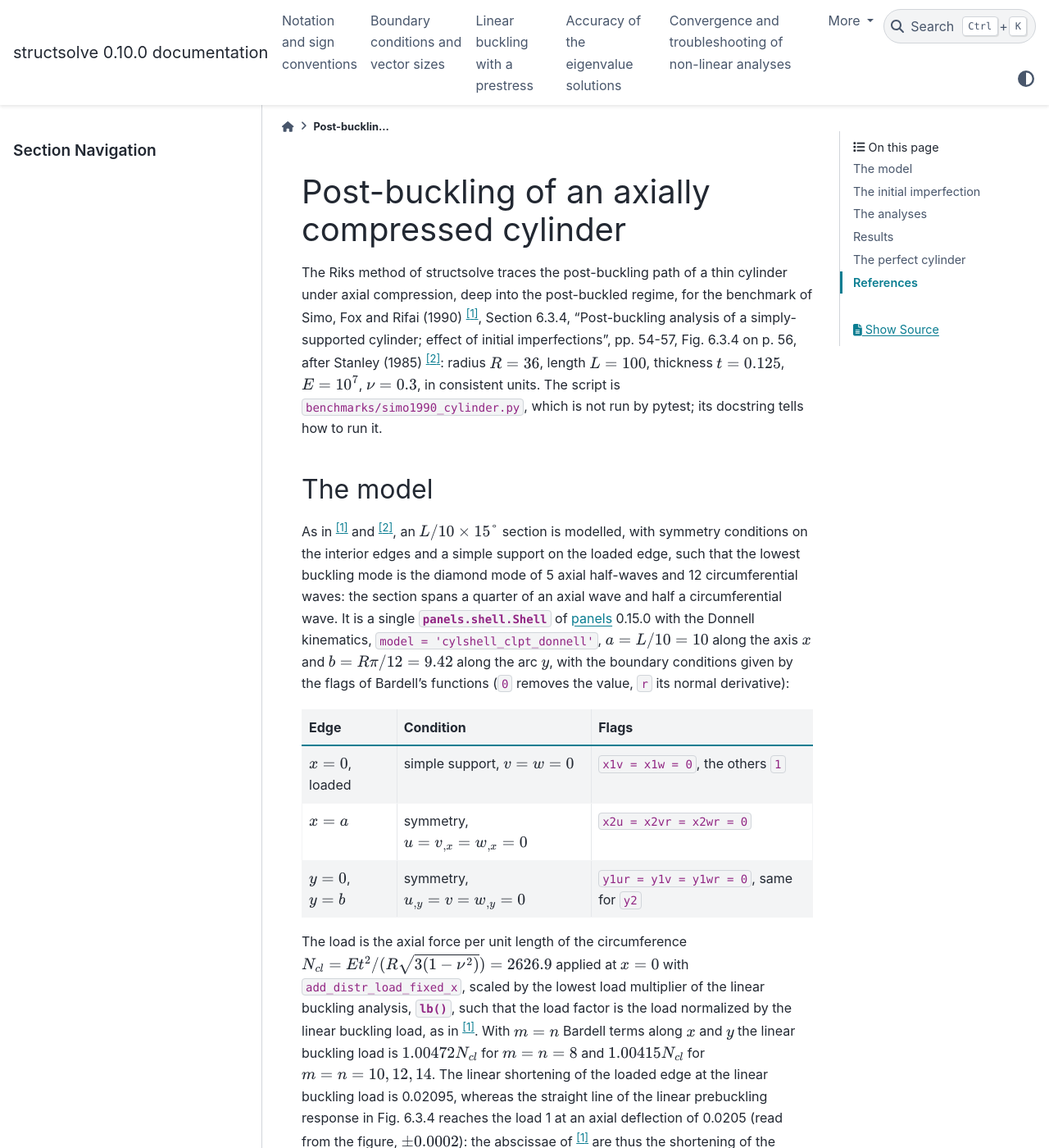
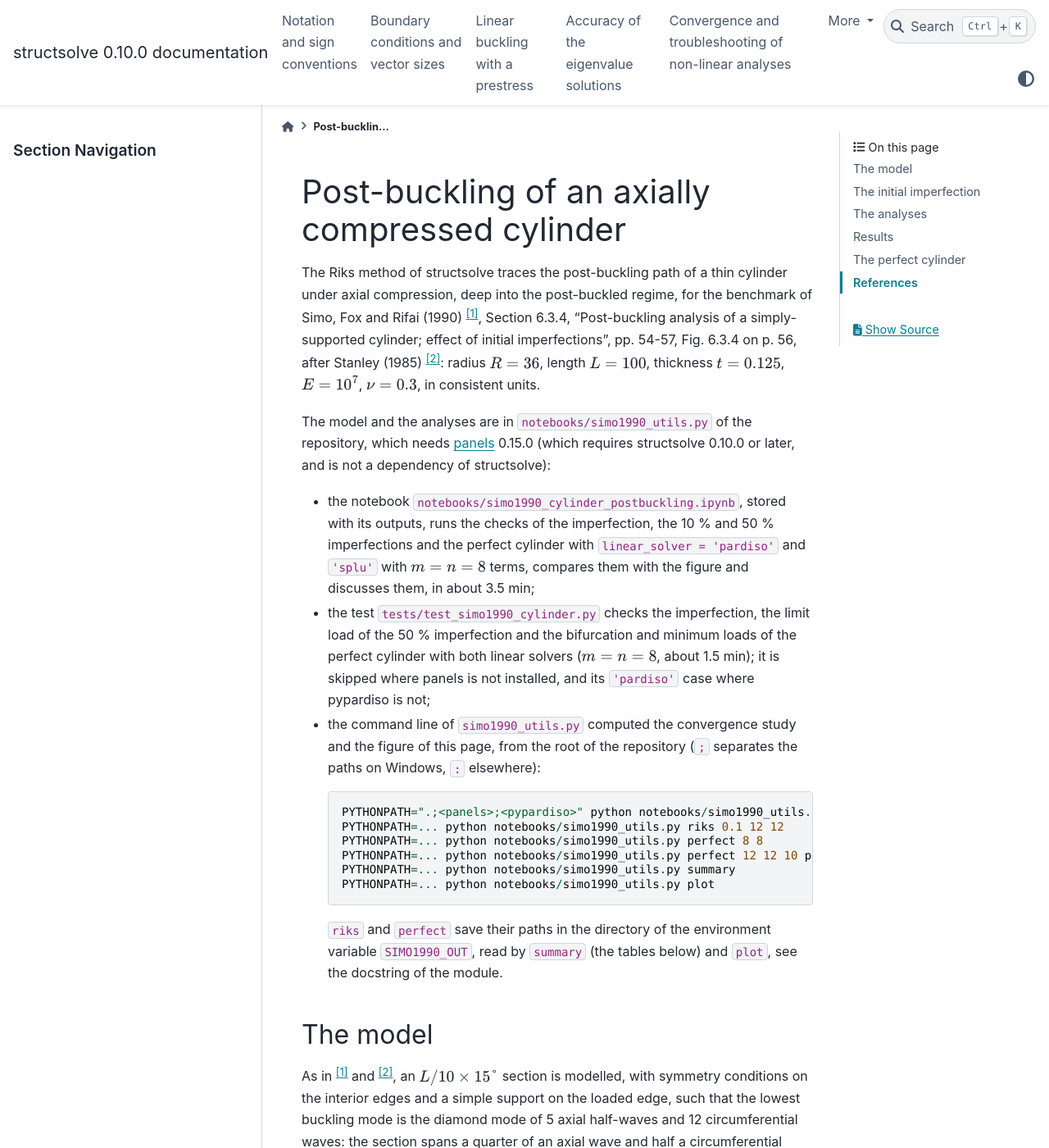
Before and after one commit to saullocastro/structsolve, a Sphinx documentation site: the page built from doc/source/ex_cylinder_postbuckling.rst, in a window 1280 px wide and 1400 px high. Shown: the whole window at 82% size. Built offline with Sphinx 7.4.7 and the PyData theme 0.15.4, drawn with Linux system fonts in a browser that asks for light colours; pages that are not in the unit, such as notebooks, are missing from menus; some of the changed text lies outside the part shown.

Commit message:
DOC: notebook simo1990_cylinder_postbuckling.ipynb with its outputs, notebooks/README.md; ex_cylinder_postbuckling and CHANGELOG with the new paths

```diff
--- a/doc/source/ex_cylinder_postbuckling.rst
+++ b/doc/source/ex_cylinder_postbuckling.rst
@@ -7,9 +7,37 @@ benchmark of Simo, Fox and Rifai (1990) [1]_, Section 6.3.4,
 "Post-buckling analysis of a simply-supported cylinder; effect of initial
 imperfections", pp. 54-57, Fig. 6.3.4 on p. 56, after Stanley (1985) [2]_:
 radius `R = 36`, length `L = 100`, thickness `t = 0.125`, `E = 10^7`,
-`\nu = 0.3`, in consistent units. The script is
-``benchmarks/simo1990_cylinder.py``, which is not run by pytest; its
-docstring tells how to run it.
+`\nu = 0.3`, in consistent units.
+
+The model and the analyses are in ``notebooks/simo1990_utils.py`` of the
+repository, which needs `panels <https://github.com/saullocastro/panels>`_
+0.15.0 (which requires structsolve 0.10.0 or later, and is not a
+dependency of structsolve):
+
+- the notebook ``notebooks/simo1990_cylinder_postbuckling.ipynb``, stored
+  with its outputs, runs the checks of the imperfection, the 10 % and 50 %
+  imperfections and the perfect cylinder with ``linear_solver = 'pardiso'``
+  and ``'splu'`` with `m = n = 8` terms, compares them with the figure and
+  discusses them, in about 3.5 min;
+- the test ``tests/test_simo1990_cylinder.py`` checks the imperfection, the
+  limit load of the 50 % imperfection and the bifurcation and minimum loads
+  of the perfect cylinder with both linear solvers (`m = n = 8`, about 1.5
+  min); it is skipped where panels is not installed, and its ``'pardiso'``
+  case where pypardiso is not;
+- the command line of ``simo1990_utils.py`` computed the convergence study
+  and the figure of this page, from the root of the repository (``;``
+  separates the paths on Windows, ``:`` elsewhere)::
+
+    PYTHONPATH=".;<panels>;<pypardiso>" python notebooks/simo1990_utils.py verify
+    PYTHONPATH=... python notebooks/simo1990_utils.py riks 0.1 12 12
+    PYTHONPATH=... python notebooks/simo1990_utils.py perfect 8 8
+    PYTHONPATH=... python notebooks/simo1990_utils.py perfect 12 12 10 pardiso
+    PYTHONPATH=... python notebooks/simo1990_utils.py summary
+    PYTHONPATH=... python notebooks/simo1990_utils.py plot
+
+  ``riks`` and ``perfect`` save their paths in the directory of the
+  environment variable ``SIMO1990_OUT``, read by ``summary`` (the tables
+  below) and ``plot``, see the docstring of the module.
 
 The model
 ---------
@@ -107,18 +135,19 @@ stiffness matrix is `\boldsymbol{K}_{T,imp}(\boldsymbol{0})`. Panels'
 `\boldsymbol{K}_G(\boldsymbol{N}_0)`: it has the resultants of the linear part
 of the strains only (the geometric stiffness of the non-linear part is in
 ``calc_kC(c, NLgeom=True)``), such that it is homogeneous of degree one in
-``c``. The script integrates `\boldsymbol{K}_G(\boldsymbol{N}_0)` at the
+``c``. The module integrates `\boldsymbol{K}_G(\boldsymbol{N}_0)` at the
 Gauss points of the shell, with `\boldsymbol{N}_0` from
 :meth:`.Shell.stress` with ``NLgeom=True`` and the derivatives of Bardell's
 functions of :mod:`panels.bardell`. The callables passed to
 :class:`.Analysis` are:
 
-.. literalinclude:: ../../benchmarks/simo1990_cylinder.py
+.. literalinclude:: ../../notebooks/simo1990_utils.py
     :pyobject: ImperfectShell
 
-The command ``verify`` of the script checks, for `m = n = 8` and `\xi = 0.5`:
+The command ``verify`` of the module checks (also in the notebook and,
+for `m = n = 6`, in the test), for `m = n = 8` and `\xi = 0.5`:
 
-- the matrix of the script with the linear resultants equals
+- the matrix of the module with the linear resultants equals
   ``calc_kG(c)`` of panels to `8 \times 10^{-16}`, whereas with the complete
   resultants the two differ by `2 \times 10^{-3}` (relative maximum entry,
   random state), i.e. ``calc_kG(c)`` has no non-linear resultants;
@@ -151,7 +180,7 @@ deflections are those of `u(0, y)` over 61 points along the loaded edge.
 The perfect cylinder runs with ``inertia = True`` and ``branch_switching =
 10``, ``initialInc = maxInc = 0.03`` and the unknowns scaled to a unit
 diagonal of the linear stiffness matrix (the class ``ScaledModel`` of the
-script, which changes only the coordinates of the Ritz vector), with
+module, which changes only the coordinates of the Ritz vector), with
 ``linear_solver = 'splu'`` (the sign of the determinant, ``perfect 8 8``)
 or ``'pardiso'`` (the number of negative eigenvalues, ``perfect 12 12 10
 pardiso``). This benchmark found two weaknesses of structsolve, fixed in
@@ -172,7 +201,7 @@ Results
 -------
 
 The values read from Fig. 6.3.4 of [1]_ (`\pm 0.0003` in the axial
-deflection and `\pm 0.01` in the load, see the script for all the points)
+deflection and `\pm 0.01` in the load, see the module for all the points)
 against structsolve, with `m = n = 12` unless stated; `u_{max}` and
 `u_{avg}` are the maximum and the average axial deflection of the loaded
 edge, the first limit load is the first maximum of the load, the minimum
```
Also changed, not shown: CHANGELOG.md (+6 -1 lines), notebooks/README.md (added), 1 other file.
